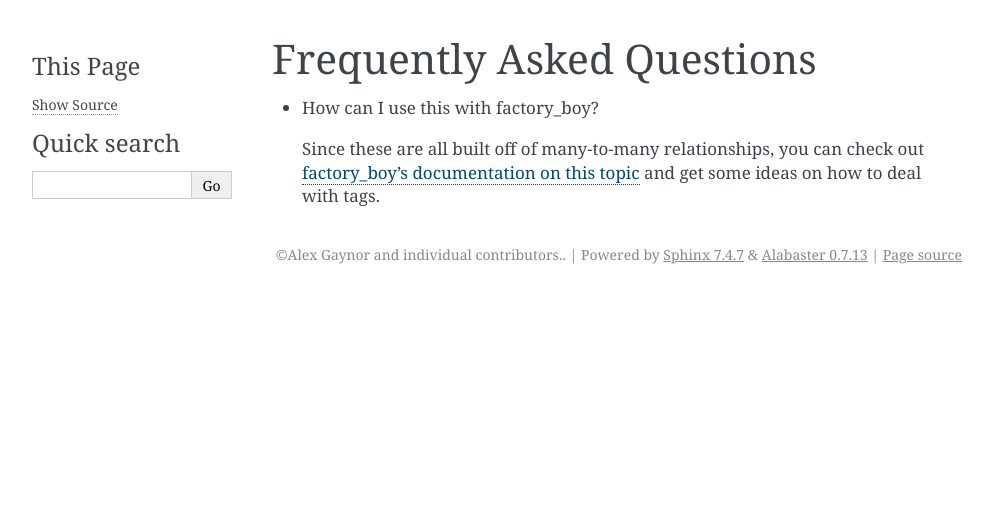
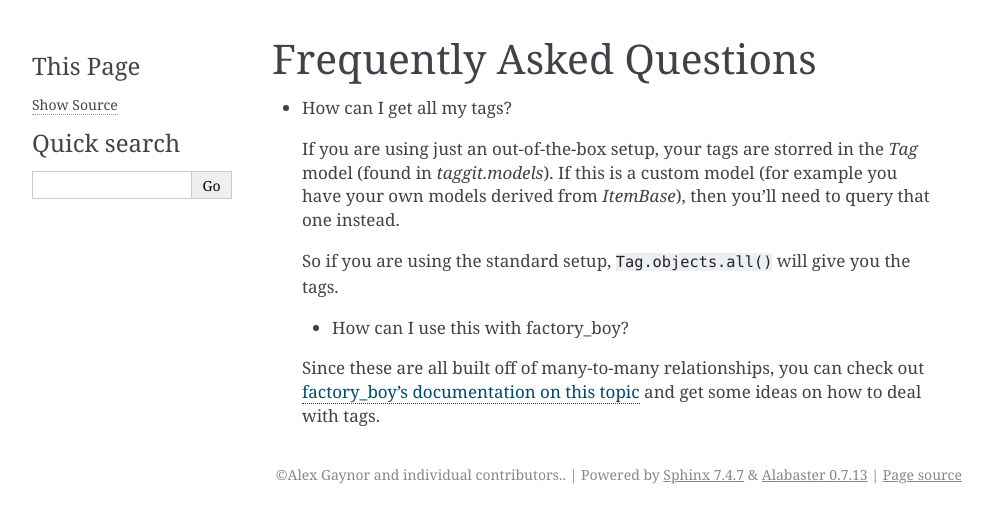
Before and after one commit to ipyramiddev/taggit-api-django, a Sphinx documentation site: the page built from docs/faq.rst, in a window 1280 px wide. Shown: the top 523 px of the page, without its empty margins (148-1141 px from the left). Built offline with Sphinx 7.4.7, drawn with Linux system fonts in a browser that asks for light colours.

Commit message:
Add question to FAQ
 This is in response to a question we got in the issue tracker.

```diff
--- a/docs/faq.rst
+++ b/docs/faq.rst
@@ -1,7 +1,12 @@
 Frequently Asked Questions
 ==========================
 
+- How can I get all my tags?
 
-- How can I use this with factory_boy?
+ If you are using just an out-of-the-box setup, your tags are storred in the `Tag` model (found in `taggit.models`). If this is a custom model (for example you have your own models derived from `ItemBase`), then you'll need to query that one instead.
+
+ So if you are using the standard setup, ``Tag.objects.all()`` will give you the tags.
+
+ - How can I use this with factory_boy?
 
  Since these are all built off of many-to-many relationships, you can check out `factory_boy's documentation on this topic <https://factoryboy.readthedocs.io/en/stable/recipes.html#simple-many-to-many-relationship>`_ and get some ideas on how to deal with tags.
```
